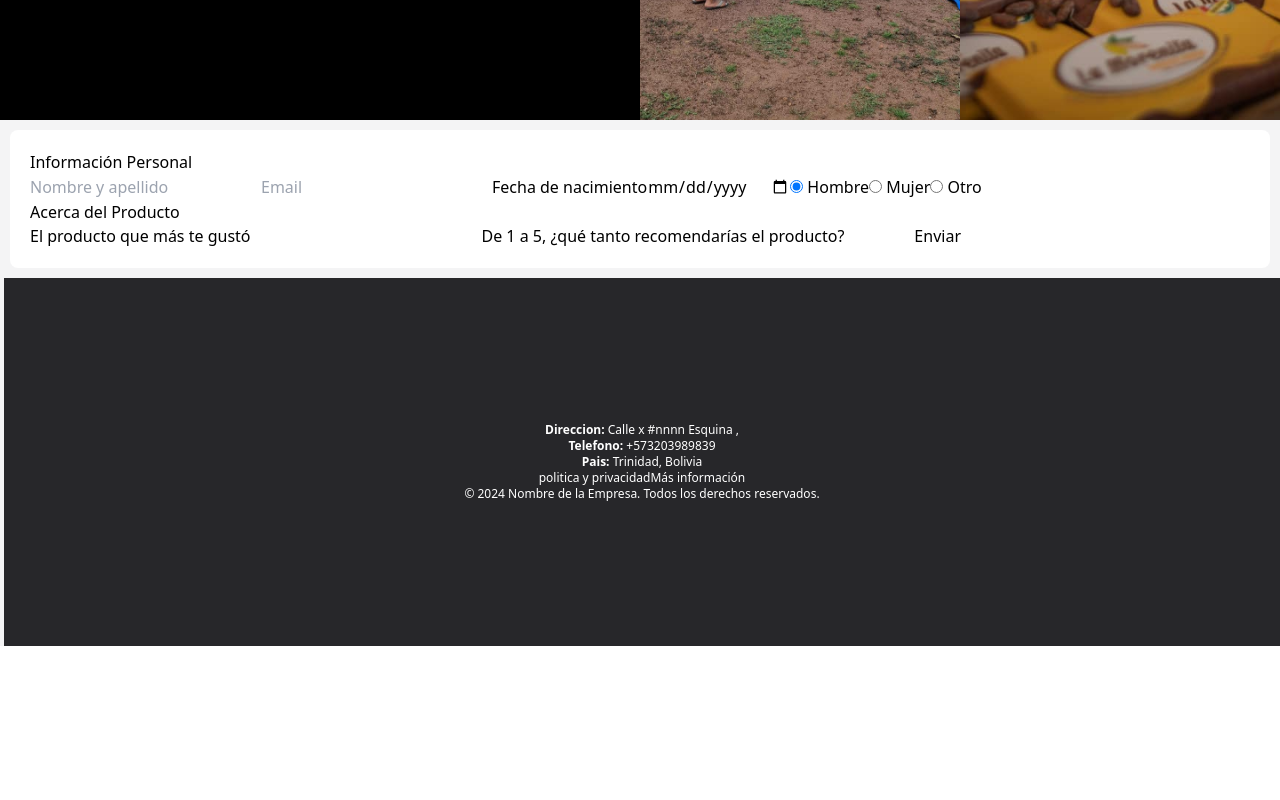
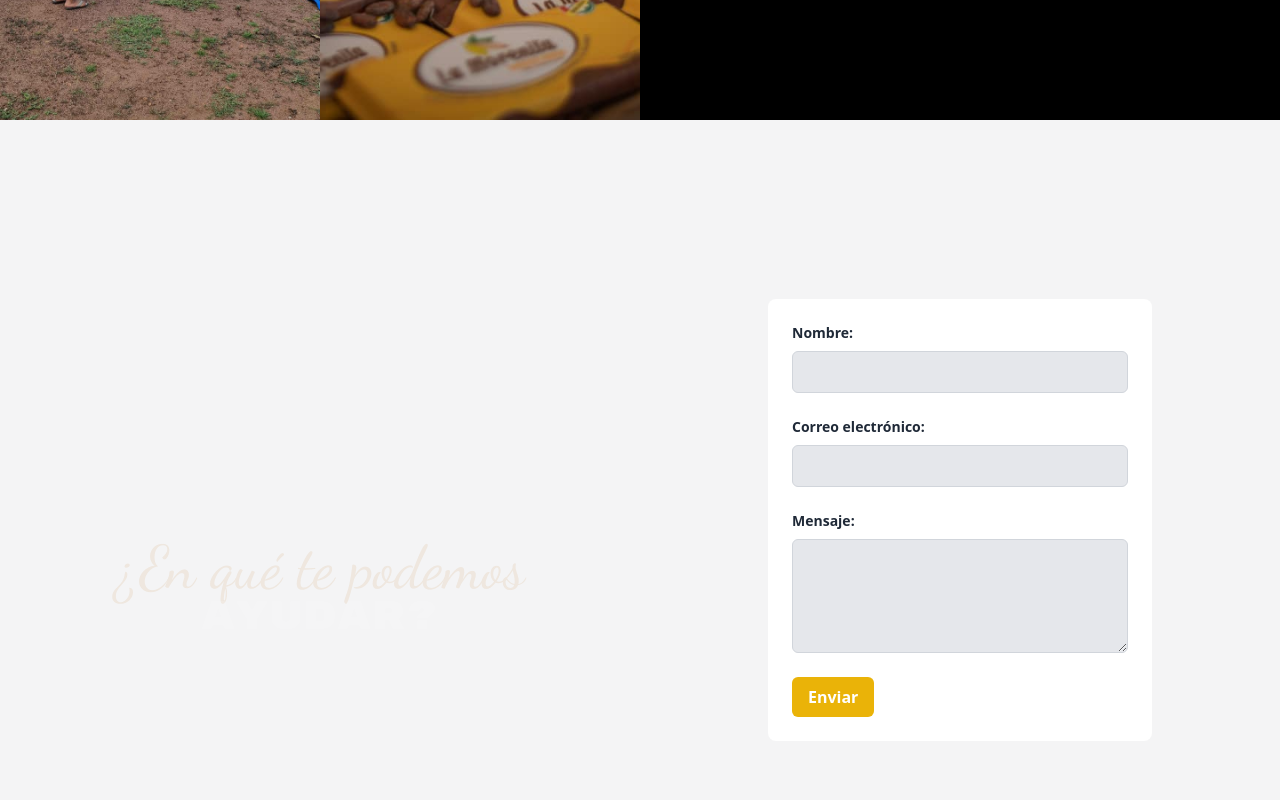
Before and after one commit to SonicWD/landing-page-React-Tailwindcss, a React (Vite) app: page / in a window 1280 px wide. Shown: the part 1480-2280 px from the top of the page. Before the commit the page ends 2126 px from the top, so only its background shows below. Built offline with nearby package versions, Linux system fonts and the light colour scheme.

Commit message:
Mejorar ProductSeccion

```diff
--- a/src/components/Form.jsx
+++ b/src/components/Form.jsx
@@ -1,52 +1,52 @@
-/** @jsxImportSource react */
-//import React from 'react';
+import React from 'react';
 
-function Form() {
+// Variables globales para estilos
+const fontPrimary = 'Dancing Script'; // Fuente principal
+const fontSecondary = 'Rubik Mono One'; // Fuente secundaria
+const primaryColor = '#ca8e46'; // Color primario
+const secondaryColor = '#FFFFFF'; // Color secundario
+const bgColor = 'bg-ca8e46'; // Color de fondo para el contenedor principal
+const fontSizeLarge = '60px'; // Tamaño de fuente grande
+const fontSizeMedium = '40px'; // Tamaño de fuente mediano
+
+// Componente principal que representa la sección de noticias
+const News = () => {
   return (
-    <aside className="bg-white p-5 m-2.5 rounded-lg">
-      <form action="">
-        <fieldset>
-          <legend>Información Personal</legend>
-          <input type="text" placeholder="Nombre y apellido" required />
-          <input type="email" placeholder="Email" required />
-          <label htmlFor="birthdate">
-            Fecha de nacimiento
-            <input type="date" id="birthdate" required />
-          </label>
-          <label htmlFor="gender-male">
-            <input
-              type="radio"
-              id="gender-male"
-              name="gender"
-              value="male"
-              defaultChecked
-            />{' '}
-            Hombre
-          </label>
-          <label htmlFor="gender-female">
-            <input type="radio" id="gender-female" name="gender" value="female" />{' '}
-            Mujer
-          </label>
-          <label htmlFor="gender-other">
-            <input type="radio" id="gender-other" name="gender" value="other" />{' '}
-            Otro
-          </label>
-        </fieldset>
-        <fieldset>
-          <legend>Acerca del Producto</legend>
-          <label htmlFor="favorite-product">
-            El producto que más te gustó
-            <input type="text" id="favorite-product" required />
-          </label>
-          <label htmlFor="rating">
-            De 1 a 5, ¿qué tanto recomendarías el producto?
-            <input type="number" id="rating" min="1" max="5" required />
-          </label>
-          <input type="submit" value="Enviar" />
-        </fieldset>
-      </form>
-    </aside>
+    <div className={`flex h-screen ${bgColor}`}>
+      {/* Contenedor principal */}
+      <div className="w-full flex justify-center items-center">
+        {/* Panel izquierdo con texto */}
+        <div className="w-1/2 text-white flex flex-col justify-center items-center bg-back">
+          <div className="animated-text slide-left" style={{ fontFamily: fontPrimary, color: primaryColor, fontSize: fontSizeLarge }}>
+            ¿En qué te podemos
+          </div>
+          <div className="animated-text slide-left delay-500" style={{ fontFamily: fontSecondary, color: secondaryColor, fontSize: fontSizeMedium }}>
+            ayudar?
+          </div>
+        </div>
+
+        {/* Panel derecho con formulario */}
+        <div className="w-1/2 flex flex-col justify-center items-center">
+          <form className="w-full max-w-sm bg-white rounded-lg p-6">
+            <div className="mb-6">
+              <label htmlFor="name" className="block text-gray-800 text-sm font-semibold mb-2">Nombre:</label>
+              <input type="text" id="name" name="name" className="block w-full bg-gray-200 border border-gray-300 rounded-md py-2 px-4" />
+            </div>
+            <div className="mb-6">
+              <label htmlFor="email" className="block text-gray-800 text-sm font-semibold mb-2">Correo electrónico:</label>
+              <input type="email" id="email" name="email" className="block w-full bg-gray-200 border border-gray-300 rounded-md py-2 px-4" />
+            </div>
+            <div className="mb-6">
+              <label htmlFor="message" className="block text-gray-800 text-sm font-semibold mb-2">Mensaje:</label>
+              <textarea id="message" name="message" rows="4" className="block w-full bg-gray-200 border border-gray-300 rounded-md py-2 px-4"></textarea>
+            </div>
+            <button type="submit" className="bg-yellow-500 text-white font-semibold py-2 px-4 rounded-md hover:bg-yellow-600 transition-colors duration-300">Enviar</button>
+          </form>
+        </div>
+      </div>
+    </div>
   );
-}
+};
 
-export default Form;
+// Exportación del componente News
+export default News;
--- a/src/components/News.jsx
+++ b/src/components/News.jsx
@@ -40,17 +40,7 @@ ImageWithHoverText.propTypes = {
 const News = () => {
   return (
     <div className="flex h-screen">
-      {/* Panel izquierdo con texto */}
-      <div className={`w-1/2 ${bgColor} text-white flex flex-col justify-center items-center`}>
-        <div className="animated-text slide-left" style={{ fontFamily: fontPrimary, color: primaryColor, fontSize: fontSizeLarge }}>
-          El auténtico sabor de Baures
-        </div>
-        <div className="animated-text slide-left delay-500" style={{ fontFamily: fontSecondary, color: secondaryColor, fontSize: fontSizeMedium }}>
-          en cada bocado
-        </div>
-      </div>
-
-      {/* Panel derecho con imágenes */}
+      {/* Panel izquierdo con imágenes */}
       <div className="w-1/2 flex flex-col">
         <div className="w-full h-1/2 flex">
           <ImageWithHoverText src="/src/images/news/news1.jpg" alt="Imagen 1" text="Del árbol" />
@@ -61,6 +51,16 @@ const News = () => {
           <ImageWithHoverText src="/src/images/news/news4.jpg" alt="Imagen 4" text="y con amor" />
         </div>
       </div>
+
+      {/* Panel derecho con texto */}
+      <div className={`w-1/2 ${bgColor} text-white flex flex-col justify-center items-center`}>
+        <div className="animated-text slide-left" style={{ fontFamily: fontPrimary, color: primaryColor, fontSize: fontSizeLarge }}>
+          El auténtico sabor de Baures
+        </div>
+        <div className="animated-text slide-left delay-500" style={{ fontFamily: fontSecondary, color: secondaryColor, fontSize: fontSizeMedium }}>
+          en cada bocado
+        </div>
+      </div>
     </div>
   );
 };
```
